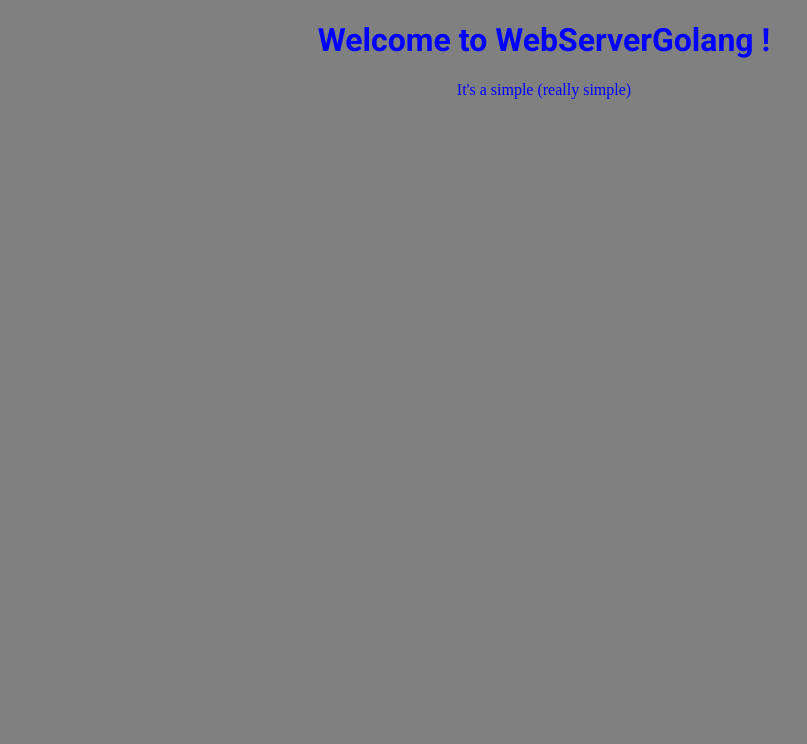
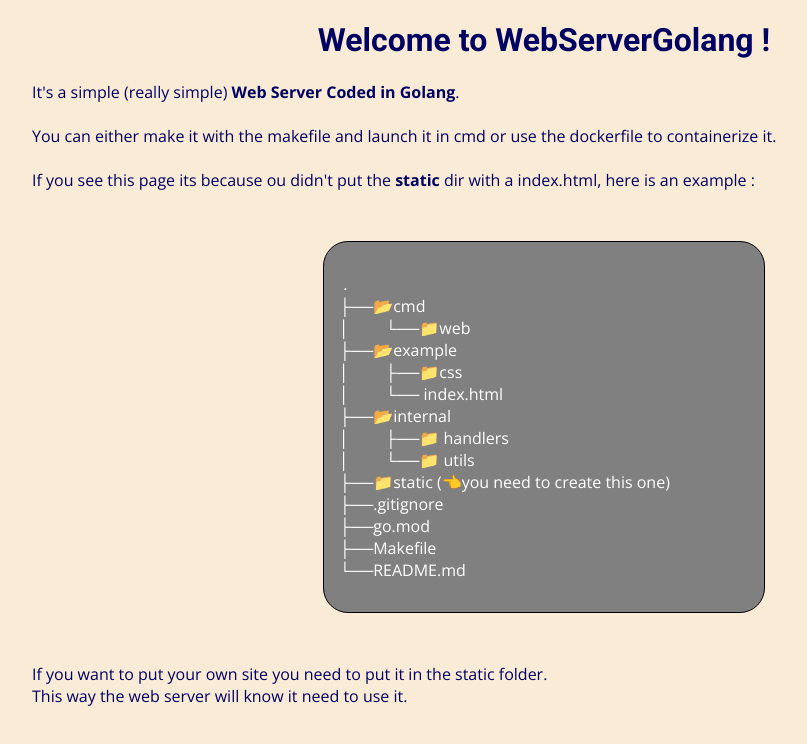
Before and after one commit to Sekewa/WebServerGolang, a plain HTML site: page example/index.html in a window 1280 px wide. Shown: the whole page, without its empty margins (96-903 px from the left). Drawn offline with nearby package versions, Linux system fonts and the light colour scheme.

Commit message:
Ajout du site de base pour remplacement

```diff
--- a/example/css/style.css
+++ b/example/css/style.css
@@ -1,7 +1,7 @@
 * {
     padding: 0;
-    background-color: grey;
-    color: rgb(0,0,255);
+    background-color: rgb(250, 235, 215);
+    color: rgba(0, 0, 98, 1);
 }
 
 body {
@@ -13,3 +13,30 @@ body {
 h1 {
     font-family: "Roboto", sans-serif;
 }
+
+p {
+    font-family: "Open Sans", sans-serif;
+
+    text-align: justify;
+}
+
+#code {
+    background-color: gray;
+    border: solid 0.5px black;
+
+    border-radius:25px;
+    padding:15px;
+
+    text-align: left;
+    width: 40%;
+    margin: 50px auto;
+}
+
+#code > * {
+    background-color: gray;
+    color: white;
+}
+
+.gras {
+    font-weight: 700;
+}
--- a/example/index.html
+++ b/example/index.html
@@ -10,14 +10,45 @@
     <link rel="preconnect" href="https://fonts.googleapis.com">
     <link rel="preconnect" href="https://fonts.gstatic.com" crossorigin>
     <link href="https://fonts.googleapis.com/css2?family=Roboto:ital,wght@0,100..900;1,100..900&display=swap" rel="stylesheet">
+    <link href="https://fonts.googleapis.com/css2?family=Open+Sans:ital,wght@0,300..800;1,300..800&family=Source+Code+Pro:ital,wght@0,200..900;1,200..900&family=VT323&display=swap" rel="stylesheet">
+    <link href="https://fonts.googleapis.com/css2?family=Open+Sans:ital,wght@0,300..800;1,300..800&family=VT323&display=swap" rel="stylesheet">
 
     <title>Example Page</title>
 </head>
 <body>
     <h1>Welcome to WebServerGolang !</h1>
 
-    <p>
-        It's a simple (really simple)
+    <p id="text">
+        It's a simple (really simple) <span class="gras">Web Server Coded in Golang</span>.
+
+        <br><br>
+        You can either make it with the makefile and launch it in cmd or use the dockerfile to containerize it.
+
+        <br><br>
+
+        If you see this page its because ou didn't put the <span class="gras">static</span> dir with a index.html, here is an example :
     </p>
+
+
+    <div id="code">
+        <p>
+            &nbsp;.<br>
+            ├──📂cmd<br>
+            │       &emsp;&emsp;└──📁web<br>
+            ├──📂example<br>
+            │       &emsp;&emsp;├──📁css<br>
+            │       &emsp;&emsp;└── index.html<br>
+            ├──📂internal<br>
+            │       &emsp;&emsp;├──📁 handlers<br>
+            │       &emsp;&emsp;└──📁 utils<br>
+            ├──📁static (👈you need to create this one)<br>
+            ├──.gitignore<br>
+            ├──go.mod<br>
+            ├──Makefile<br>
+            └──README.md<br>
+        </p>
+    </div>
+
+    <p>If you want to put your own site you need to put it in the static folder.<br>This way the web server will know it need to use it.</p>
 </body>
 </html>
```
Also changed, not shown: 1 other file.
